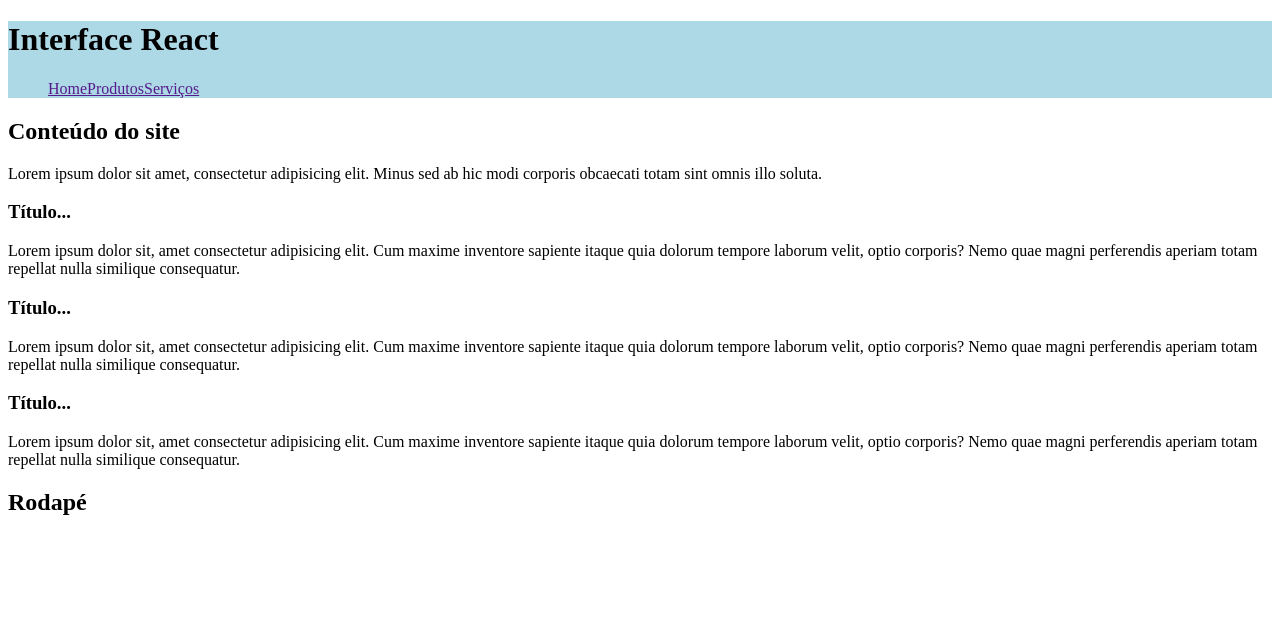
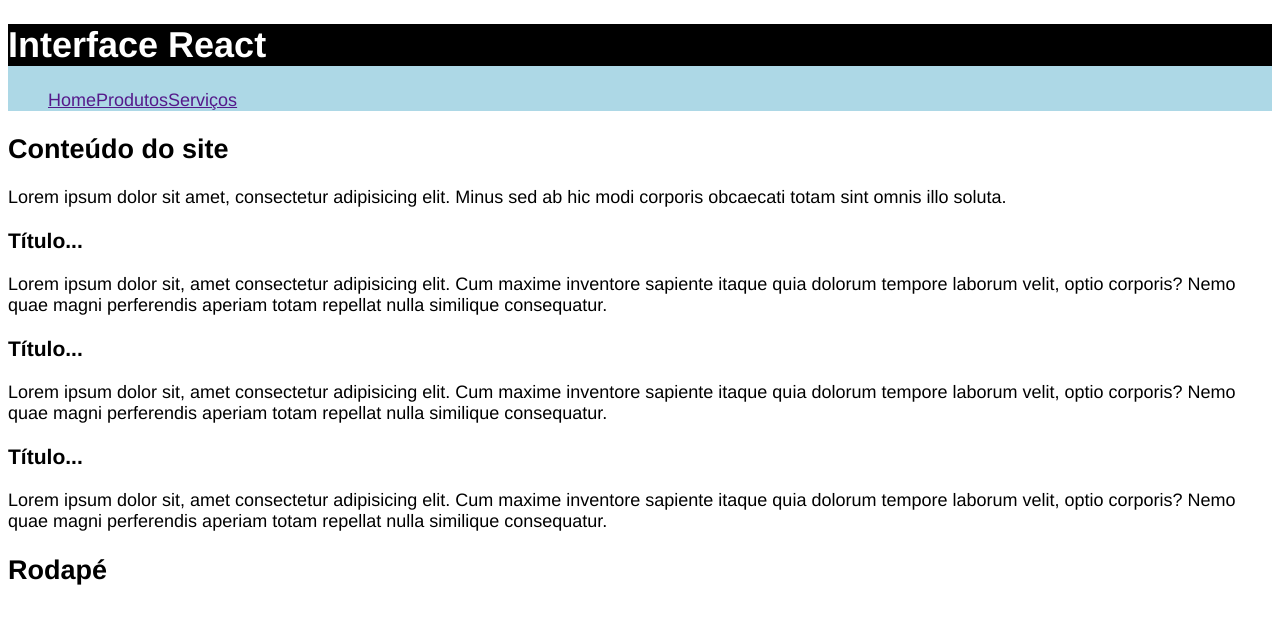
Before and after one commit to Adriel21/meu-app, a React (Create React App) app: page / in a window 1280 px wide. Shown: the top 624 px of the page. Built offline with nearby package versions, Linux system fonts and the light colour scheme.

Commit message:
css externo e notações

```diff
--- a/src/components/layout/Cabecalho.jsx
+++ b/src/components/layout/Cabecalho.jsx
@@ -1,12 +1,18 @@
 import Menu from "../Menu";
+
+// objeto de estilos css
+const estilos = {
+  color: "white",
+  backgroundColor: "black",
+};
 
 const Cabecalho = () => {
     return(
-      // CSS IN JS
+      // CSS IN JS embutidos no meo do JavaScript
 
       // CSS Inline (Uma propriedade style e sintaxe de objetos)
         <header style={{backgroundColor: "lightblue"}}>
-        <h1>Interface React</h1>
+        <h1 style={estilos}>Interface React</h1>
         <Menu/>
       </header>
     )
--- /dev/null
+++ b/src/index.css
@@ -0,0 +1,11 @@
+*, *::after,*::before{
+    box-sizing: border-box;
+}
+
+html{
+    font-size: 18px;
+}
+
+body{
+    font-family: 'Franklin Gothic Medium', 'Arial Narrow', Arial, sans-serif;
+}
--- a/src/index.js
+++ b/src/index.js
@@ -1,6 +1,7 @@
 import React from 'react';
 import ReactDOM from 'react-dom/client';
 import App from './App';
+import './index.css';
 
 // import reportWebVitals from './reportWebVitals';
 
```
Also changed, not shown: react-notes.txt (added).
